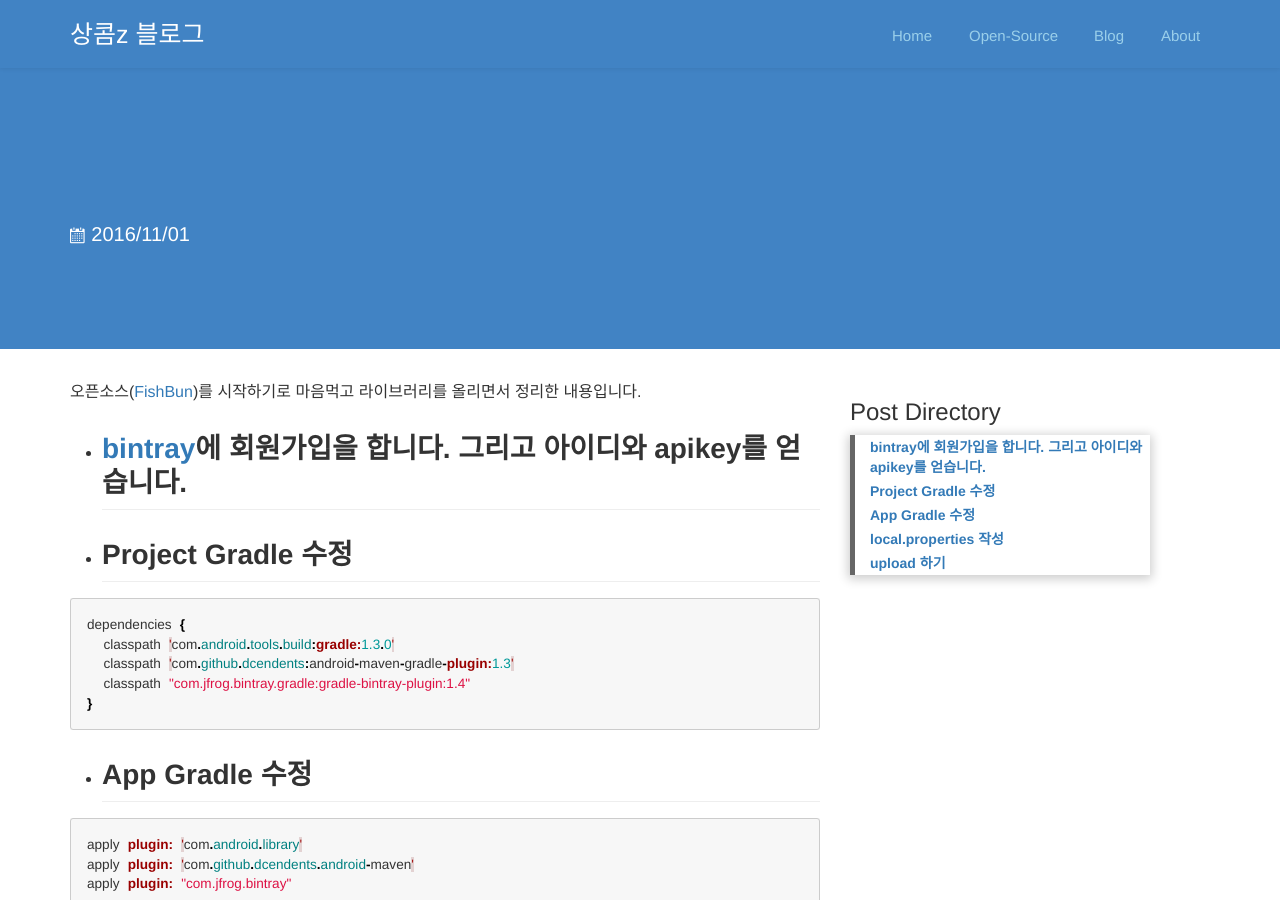
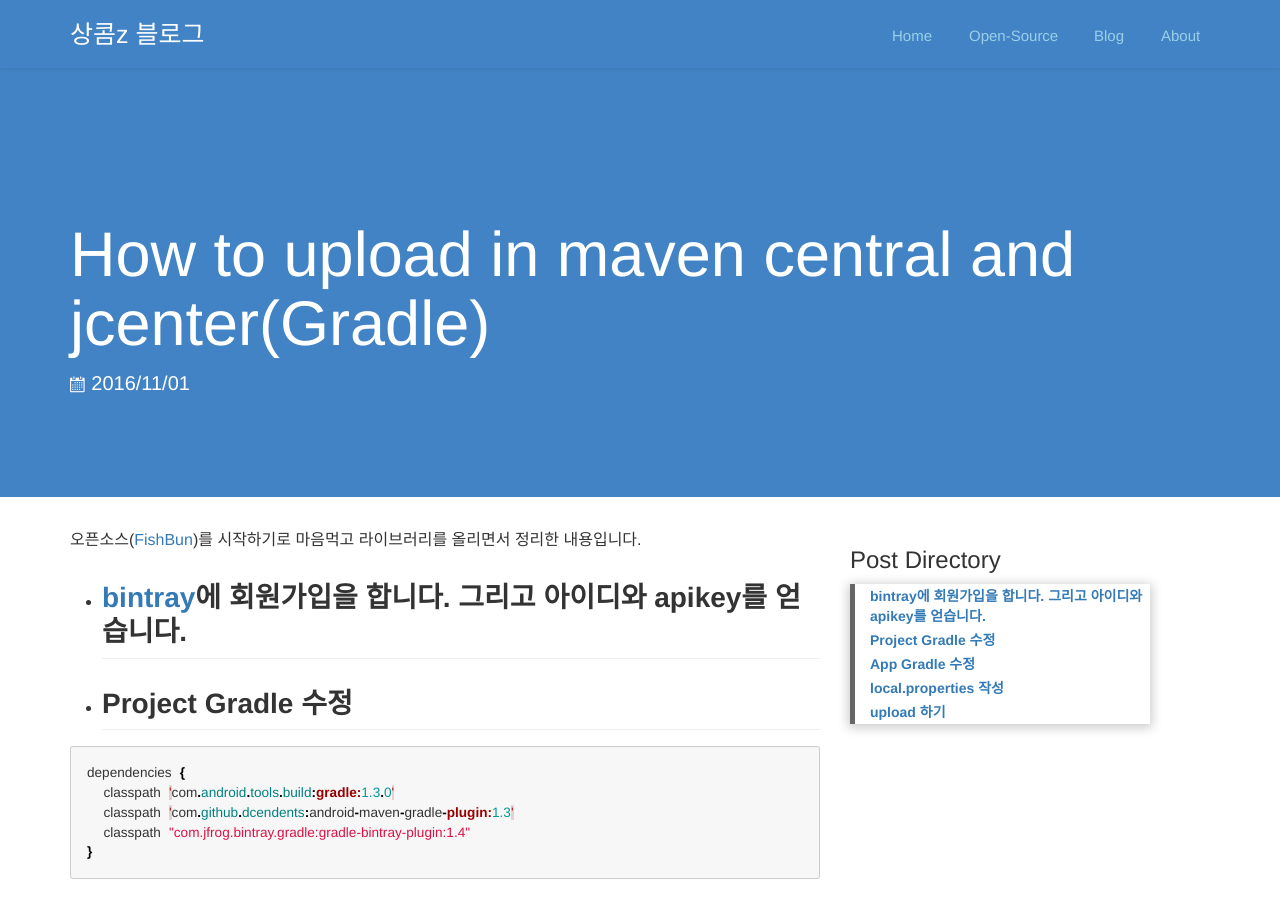
Before and after one commit to sangcomz/sangcomz.github.com, a Jekyll site: the page built from _posts/2016-11-01-How_to_upload_in_maven_central_and_jcenter(Gradle).md, in a window 1280 px wide and 900 px high. Built offline with Jekyll 4.4.1, drawn with Linux system fonts in a browser that asks for light colours; comment, search, counter and statistics services are not loaded.

Commit message:
add title

```diff
--- a/_posts/2016-11-01-How_to_upload_in_maven_central_and_jcenter(Gradle).md
+++ b/_posts/2016-11-01-How_to_upload_in_maven_central_and_jcenter(Gradle).md
@@ -1,6 +1,6 @@
 ---
 layout: post
-title:  ""
+title:  "How to upload in maven central and jcenter(Gradle)"
 categories: OpenSource
 ---
 
```
